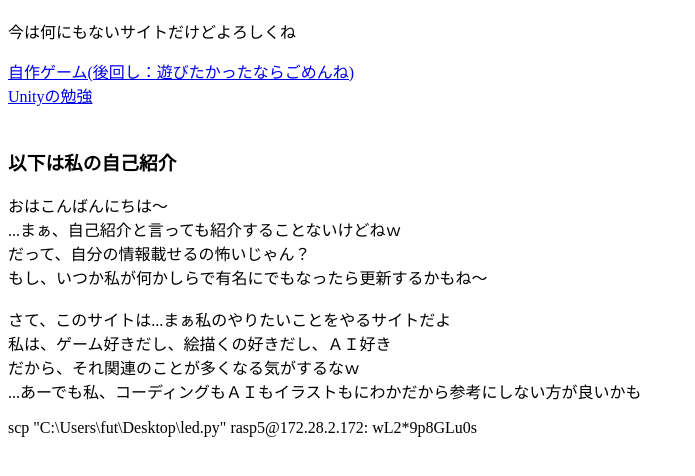
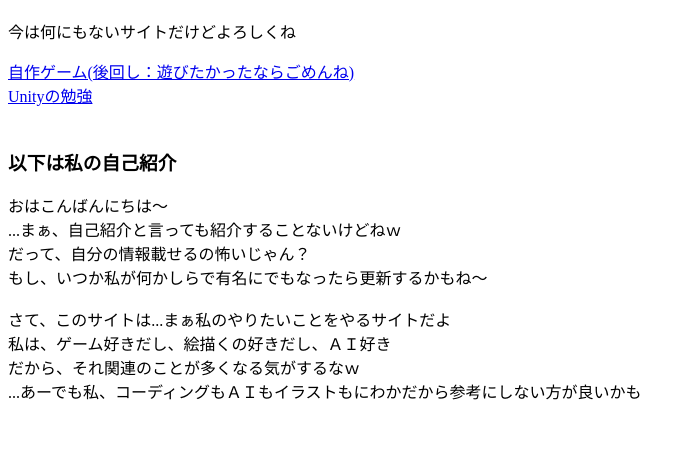
Before and after one commit to shiki-0528/My_hobby_websit, a plain HTML site: page index.html in a window 1280 px wide. Shown: the part 70-546 px from the top of the page, without its empty margins (0-695 px from the left). Drawn offline with Linux system fonts and the light colour scheme.

Commit message:
Add files via upload

```diff
--- a/index.html
+++ b/index.html
@@ -39,20 +39,3 @@
     </p>
 </body>
 </html>
-
-
-
-
-
-
-
-
-
-
-
-
-
-
-
-scp "C:\Users\fut\Desktop\led.py" rasp5@172.28.2.172:
-wL2*9p8GLu0s
```
